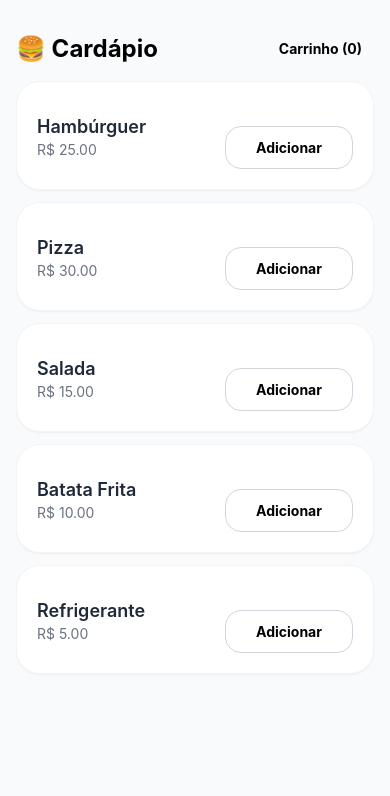
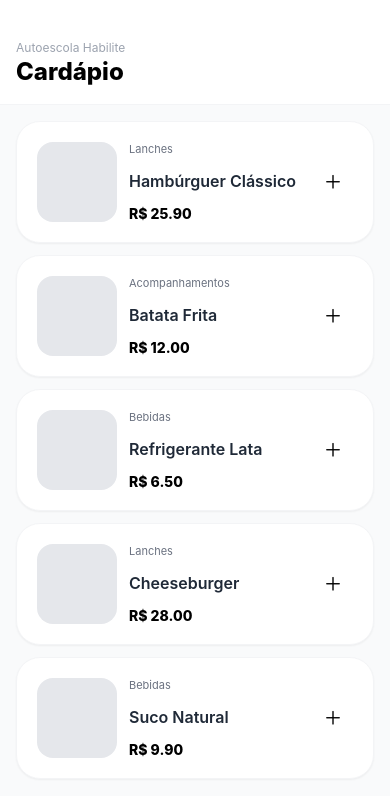
Before and after one commit to LorranFont/habilite-lanchonete-app, a React Native app: screen /Menu in a window 390 px wide. Shown: the top 796 px of the page. Built offline with nearby package versions, Linux system fonts and the light colour scheme.

Commit message:
feat: ajustes visuais e correção de validações no Checkout e Menu

```diff
--- a/package.json
+++ b/package.json
@@ -9,6 +9,7 @@
     "web": "expo start --web"
   },
   "dependencies": {
+    "@expo/vector-icons": "^15.0.2",
     "@react-navigation/native": "^7.1.17",
     "@react-navigation/native-stack": "^7.3.26",
     "babel-preset-expo": "~54.0.0",
--- a/src/pages/checkout.tsx
+++ b/src/pages/checkout.tsx
@@ -35,13 +35,9 @@ export function CheckoutScreen({ navigation }: any) {
     if (!validate()) return;
     try {
       setEnviando(true);
-
-      //Aqui entraria a chamada de API real (POST pedido)
-
-      // Simulação
+      // TODO: POST para API real
       await new Promise((r) => setTimeout(r, 900));
-
-      clear(); // limpa carrinho
+      clear();
       Alert.alert("Pedido enviado 🎉", "Seu pedido foi recebido!", [
         { text: "OK", onPress: () => navigation.reset({ index: 0, routes: [{ name: "Menu" }] }) },
       ]);
@@ -57,11 +53,13 @@ export function CheckoutScreen({ navigation }: any) {
         <Subtitle>Revise seus itens e preencha os dados</Subtitle>
       </View>
 
-    //Resumo
+      {/* Resumo */}
       <Card className="mb-4">
         {items.map((it) => (
           <View key={String(it.id)} className="flex-row items-center justify-between mb-2">
-            <Text className="text-gray-800">{it.quantity}× {it.name}</Text>
+            <Text className="text-gray-800">
+              {it.quantity}× {it.name}
+            </Text>
             <Text className="text-gray-600">{brl(it.price * it.quantity)}</Text>
           </View>
         ))}
@@ -71,7 +69,7 @@ export function CheckoutScreen({ navigation }: any) {
         </View>
       </Card>
 
-      //Dados do cliente
+      {/* Dados do cliente */}
       <Card className="mb-4">
         <Field label="Seu nome">
           <TextInput
@@ -92,7 +90,7 @@ export function CheckoutScreen({ navigation }: any) {
         </Field>
       </Card>
 
-        //Pagamento
+      {/* Pagamento */}
       <Card>
         <Text className="text-gray-700 mb-3">Forma de pagamento</Text>
         <View className="flex-row gap-2">
--- a/src/pages/menu.tsx
+++ b/src/pages/menu.tsx
@@ -1,31 +1,39 @@
 import React, { useEffect, useState } from "react";
-import { View, Text, FlatList, Pressable, ActivityIndicator, Alert } from "react-native";
+import {
+  View,
+  Text,
+  FlatList,
+  Pressable,
+  ActivityIndicator,
+  Image,
+} from "react-native";
+import { Ionicons } from "@expo/vector-icons";
 import { Card, Button } from "../components/ui";
 import { useCart } from "../context/cart";
 
-//mock pode usar id string; aqui eu converto pra number ao enviar pro contexto
-type Row = { id: string; nome: string; preco: number };
+// Mantém id como string no mock e converte pra number ao enviar pro contexto
+type Row = { id: string; nome: string; preco: number; imagem?: string; categoria?: string };
 
 const MOCK: Row[] = [
-  { id: "1", nome: "Hambúrguer", preco: 25.0 },
-  { id: "2", nome: "Pizza", preco: 30.0 },
-  { id: "3", nome: "Salada", preco: 15.0 },
-  { id: "4", nome: "Batata Frita", preco: 10.0 },
-  { id: "5", nome: "Refrigerante", preco: 5.0 },
+  { id: "1", nome: "Hambúrguer Clássico", preco: 25.9, imagem: "", categoria: "Lanches" },
+  { id: "2", nome: "Batata Frita", preco: 12.0, imagem: "", categoria: "Acompanhamentos" },
+  { id: "3", nome: "Refrigerante Lata", preco: 6.5, imagem: "", categoria: "Bebidas" },
+  { id: "4", nome: "Cheeseburger", preco: 28.0, imagem: "", categoria: "Lanches" },
+  { id: "5", nome: "Suco Natural", preco: 9.9, imagem: "", categoria: "Bebidas" },
 ];
 
 export function MenuScreen({ navigation }: any) {
   const [products, setProducts] = useState<Row[] | null>(null);
-  const { addItem, totalQty } = useCart(); // usa addItem e totalQty do contexto
+  const { addItem, totalQty } = useCart();
 
   useEffect(() => {
-    const t = setTimeout(() => setProducts(MOCK), 800);
+    const t = setTimeout(() => setProducts(MOCK), 700);
     return () => clearTimeout(t);
   }, []);
 
   if (!products) {
     return (
-      <View className="flex-1 items-center justify-center">
+      <View className="flex-1 items-center justify-center bg-gray-50">
         <ActivityIndicator size="large" color="#e11d48" />
         <Text className="mt-3 text-gray-500">Carregando cardápio...</Text>
       </View>
@@ -33,45 +41,74 @@ export function MenuScreen({ navigation }: any) {
   }
 
   return (
-    <View className="flex-1 bg-gray-50 px-4 pt-8">
-      <View className="flex-row items-center justify-between mb-4">
-        <Text className="text-2xl font-bold text-habilite-primary">🍔 Cardápio</Text>
+    <View className="flex-1 bg-gray-50">
+      {/* HEADER */}
+      <View className="px-4 pt-10 pb-4 flex-row items-center justify-between bg-white border-b border-gray-100">
+        <View>
+          <Text className="text-xs text-gray-400">Autoescola Habilite</Text>
+          <Text className="text-2xl font-extrabold text-habilite-primary">Cardápio</Text>
+        </View>
+
+        {/* Carrinho com badge */}
         <Pressable
-          onPress={() => navigation.navigate("Cart")}  // nome da rota igual ao App.tsx
-          className="px-3 py-2 rounded-xl bg-habilite-accent active:opacity-90"
+          onPress={() => navigation.navigate("Cart")}
+          className="relative p-2 rounded-2xl bg-habilite-accent active:opacity-90"
         >
-          <Text className="text-black font-bold">Carrinho ({totalQty})</Text>
+          <Ionicons name="cart" size={22} color="#fff" />
+          {totalQty > 0 && (
+            <View className="absolute -top-1 -right-1 bg-green-500 rounded-full px-2 py-0.5">
+              <Text className="text-habilite-accent text-xs font-extrabold">{totalQty}</Text>
+            </View>
+          )}
         </Pressable>
       </View>
 
+      {/* LISTA */}
       <FlatList
+        contentContainerStyle={{ padding: 16, paddingBottom: 32 }}
         data={products}
         keyExtractor={(item) => item.id}
+        ItemSeparatorComponent={() => <View className="h-3" />}
         renderItem={({ item }) => (
-          <Card className="mb-3">
-            <View className="flex-row items-center justify-between">
-              <View>
-                <Text className="text-lg font-semibold text-gray-800">{item.nome}</Text>
-                <Text className="text-gray-500">R$ {item.preco.toFixed(2)}</Text>
+          <Card className="overflow-hidden">
+            <View className="flex-row gap-3">
+              {/* thumb */}
+              <View className="w-20 h-20 rounded-2xl overflow-hidden bg-gray-200">
+                <Image
+                  source={{ uri: item.imagem || "" }}
+                  className="w-full h-full"
+                />
               </View>
 
-              <Button
-                title="Adicionar"
-                className="w-32"
-                onPress={() => {
-                  // chama o contexto com o shape que ele espera (id:number, name, price)
-                  addItem({
-                    id: Number(item.id),
-                    name: item.nome,
-                    price: item.preco,
-                    image: "",
-                    quantity: 1, // o reducer ignora e controla internamente
-                    category: "",
-                  });
-                  //confirmar clique
-                  Alert.alert("Adicionado", `${item.nome} foi para o carrinho ✅`);
-                }}
-              />
+              {/* infos */}
+              <View className="flex-1 justify-between">
+                {item.categoria ? (
+                  <Text className="text-[11px] text-gray-500">{item.categoria}</Text>
+                ) : null}
+                <Text className="text-base font-semibold text-gray-800" numberOfLines={1}>
+                  {item.nome}
+                </Text>
+                <Text className="text-habilite-accent font-extrabold">R$ {item.preco.toFixed(2)}</Text>
+              </View>
+
+              {/* ação */}
+              <View className="justify-center">
+                <Pressable
+                  onPress={() =>
+                    addItem({
+                      id: Number(item.id),
+                      name: item.nome,
+                      price: item.preco,
+                      image: item.imagem || "",
+                      quantity: 1,
+                      category: item.categoria || "",
+                    })
+                  }
+                  className="w-10 h-10 rounded-2xl bg-habilite-accent items-center justify-center active:opacity-90"
+                >
+                  <Ionicons name="add" size={22} color="black" />
+                </Pressable>
+              </View>
             </View>
           </Card>
         )}
```
Also changed, not shown: 1 other file (tests, documents, lock files or other folders).
